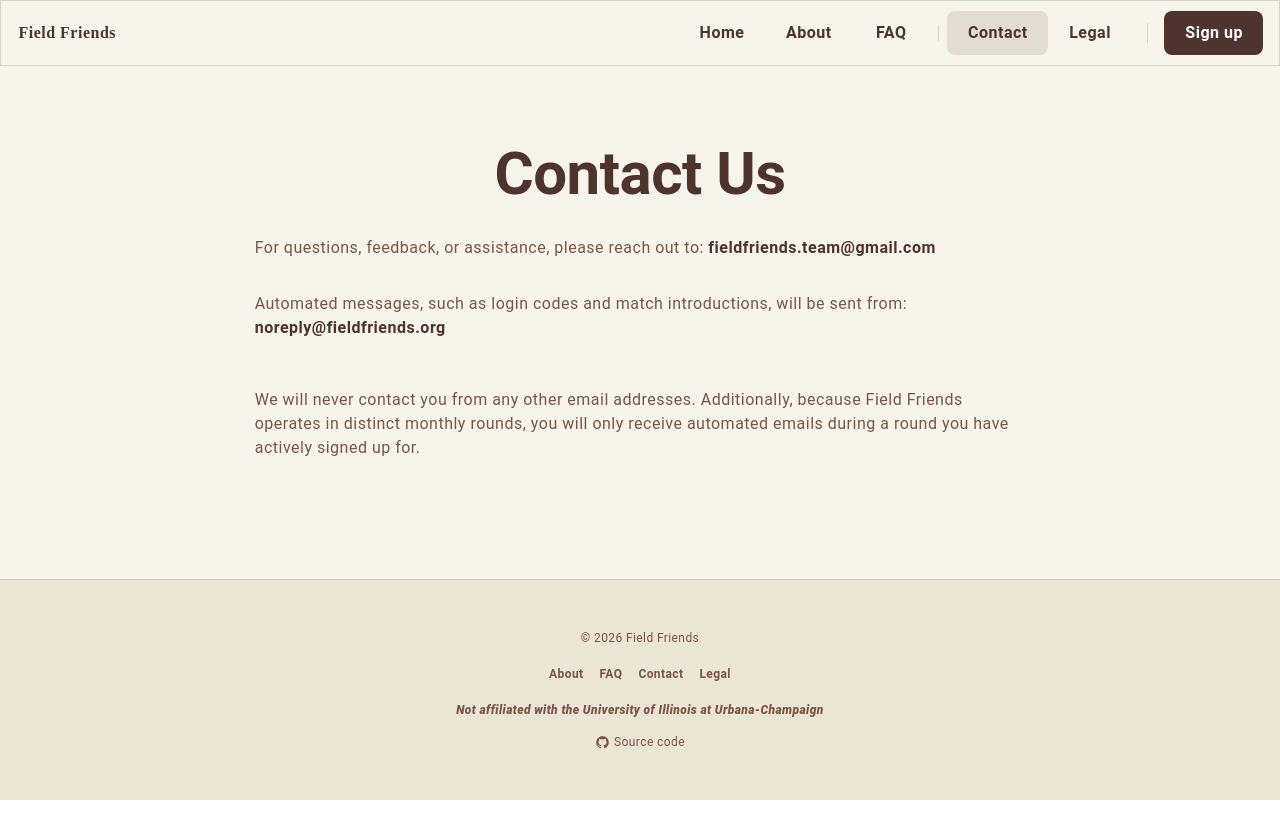
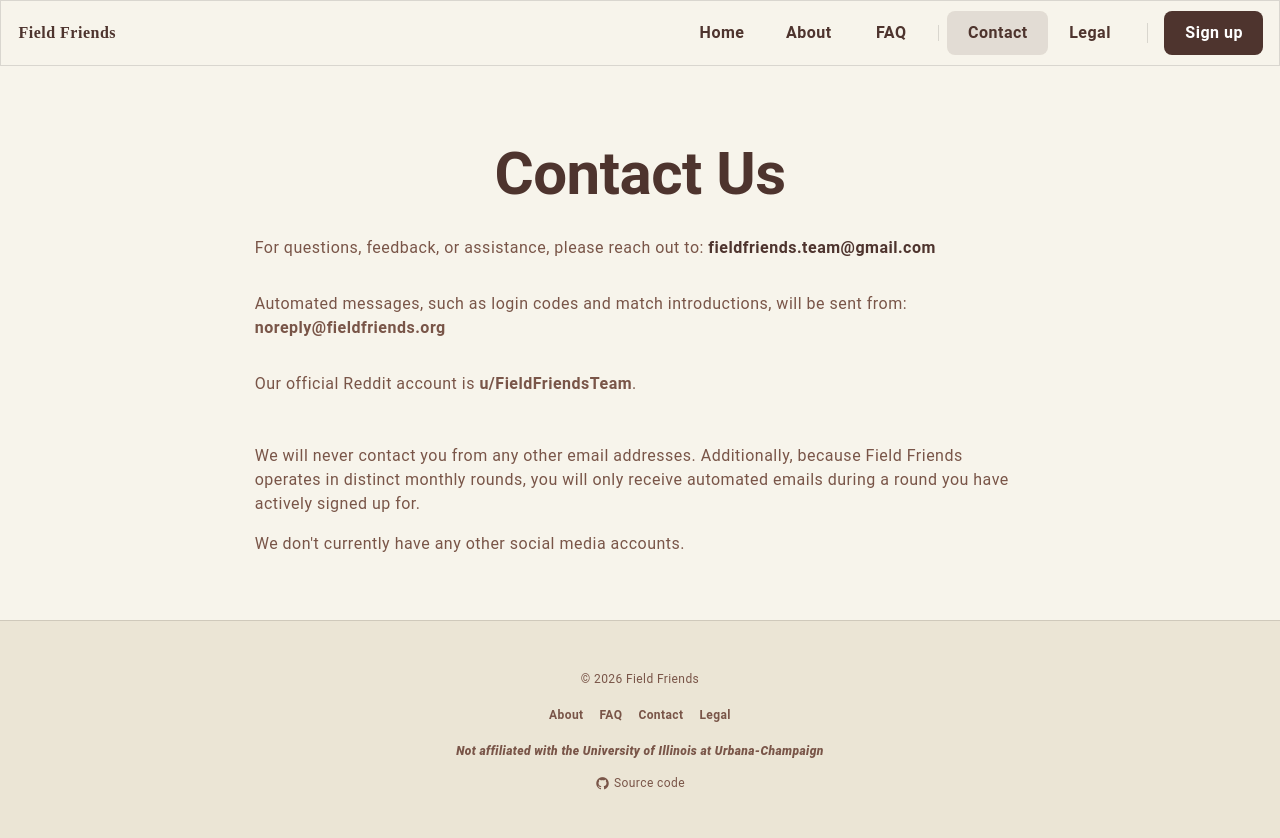
Before and after one commit to FieldFriends/field-friends-web, a Vue app: page /contact in a window 1280 px wide. Shown: the top 838 px of the page. Before the commit the page ends 800 px from the top, so only its background shows below. Built offline with nearby package versions, Linux system fonts and the light colour scheme; no server answers; a small style sheet from the web is missing.

Commit message:
Update contact information

```diff
--- a/src/pages/Contact.vue
+++ b/src/pages/Contact.vue
@@ -11,21 +11,36 @@
         <div>
           <p class="text-body-1 text-secondary page-text">
             For questions, feedback, or assistance, please reach out to:
-            <a href="mailto:fieldfriends.team@gmail.com" class="text-primary font-weight-bold text-decoration-none">fieldfriends.team@gmail.com</a>
+            <a
+              href="mailto:fieldfriends.team@gmail.com"
+              class="text-primary font-weight-bold text-decoration-none"
+            >
+              fieldfriends.team@gmail.com
+            </a>
           </p>
         </div>
 
         <div>
           <p class="text-body-1 text-secondary page-text">
             Automated messages, such as login codes and match introductions, will be sent from:
-            <a href="mailto:noreply@fieldfriends.org" class="text-primary font-weight-bold text-decoration-none" tabindex="-1" style="pointer-events: none;">noreply@fieldfriends.org</a>
+            <strong>noreply@fieldfriends.org</strong>
+          </p>
+        </div>
+
+        <div>
+          <p class="text-body-1 text-secondary page-text">
+            Our official Reddit account is <strong>u/FieldFriendsTeam</strong>.
           </p>
         </div>
       </div>
 
+
       <div class="mt-8">
         <p class="text-body-1 text-secondary page-text">
           We will never contact you from any other email addresses. Additionally, because Field Friends operates in distinct monthly rounds, you will only receive automated emails during a round you have actively signed up for.
+        </p>
+        <p class="text-body-1 text-secondary page-text mt-4">
+          We don't currently have any other social media accounts.
         </p>
       </div>
 
```
